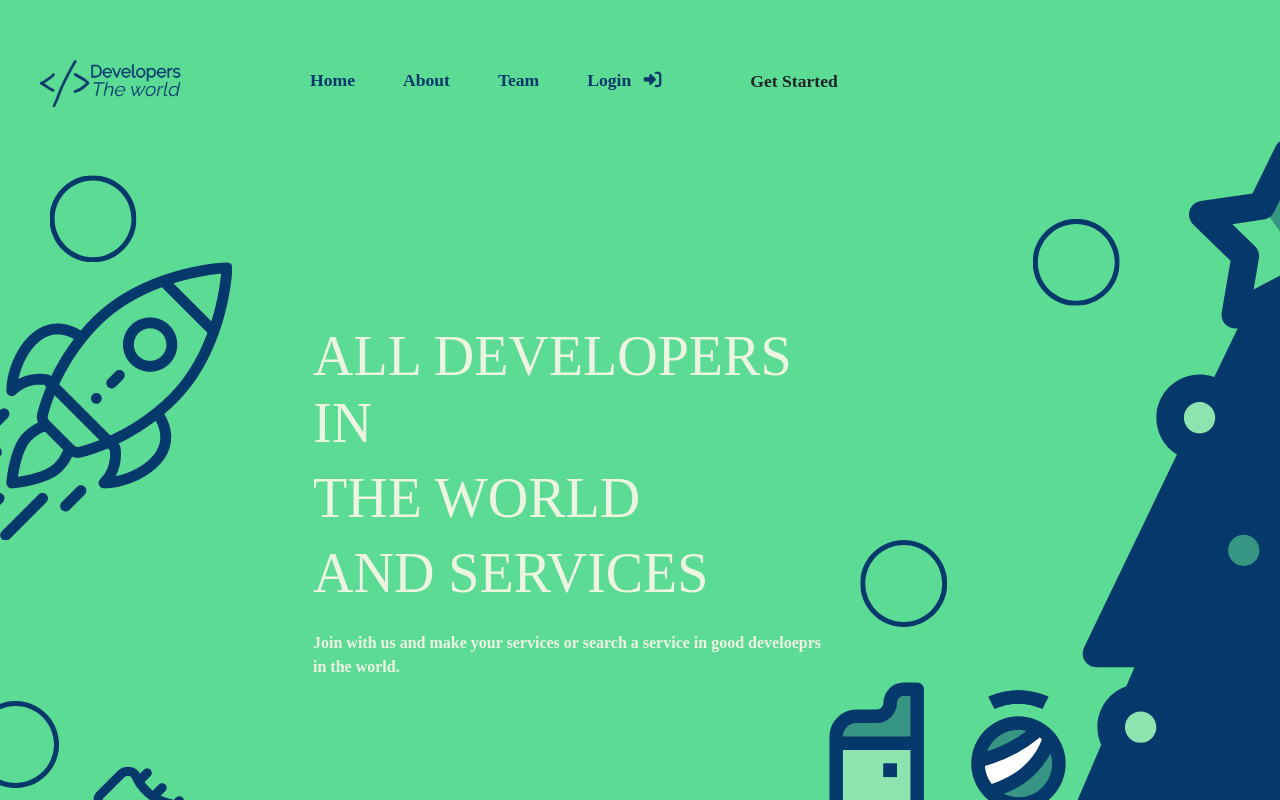
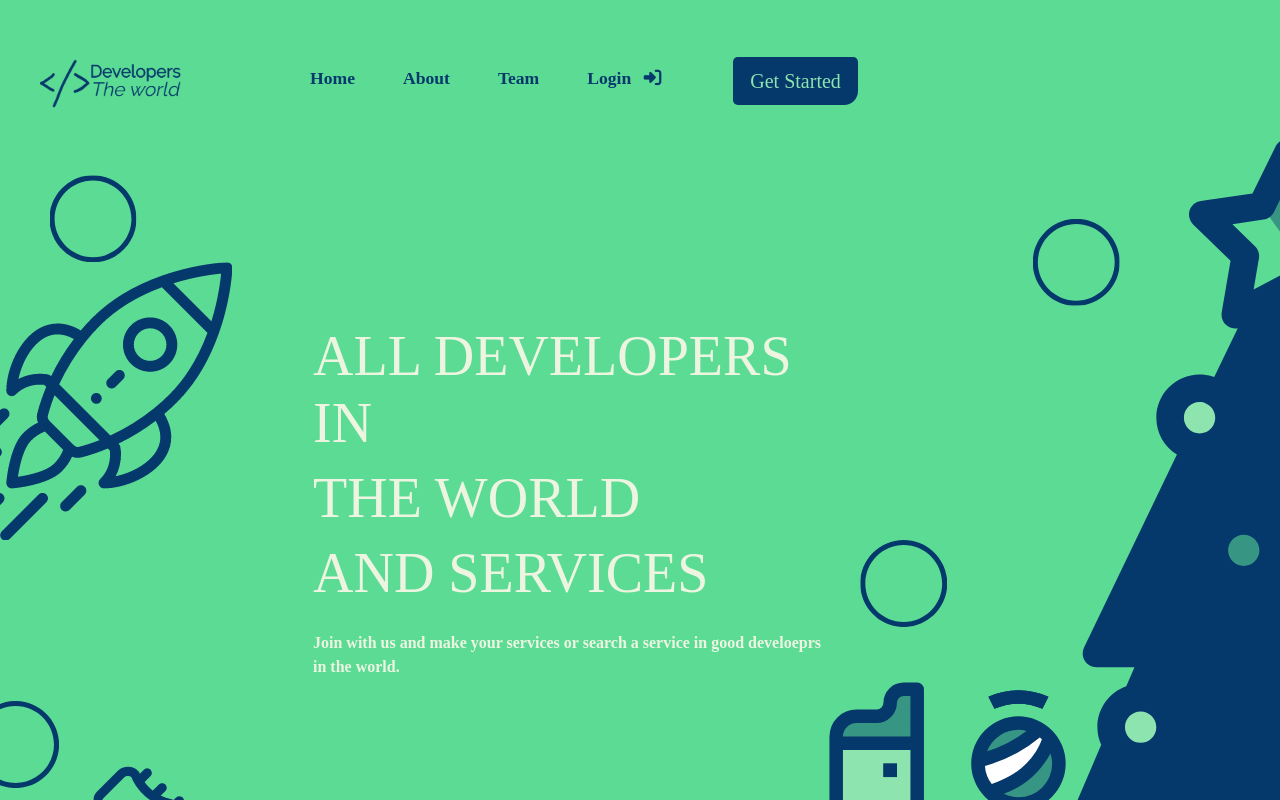
Before and after one commit to mohammed-esi/devFuture-react, a React (Create React App) app in the folder client/: page / in a window 1280 px wide. Shown: the top 800 px of the page. Built offline with nearby package versions, Linux system fonts and the light colour scheme; no server answers; the HTML template or start-up script is replaced by a standard one; a web font is replaced by a local one.

Commit message:
edit button of navbar in welcome page

```diff
--- a/client/src/components/layout/NavbarWelcome.js
+++ b/client/src/components/layout/NavbarWelcome.js
@@ -41,8 +41,8 @@ const NavbarWelcome = () => {
               Login <i className='fas fa-sign-in-alt ml-2' />
             </Link>
           </li>
-          <li className='nav-item ml-22'>
-            <Link className='nav-btn btn btn-navbar btn-lg' to='/getStarted'>
+          <li className='nav-item ml-22 nav-btn'>
+            <Link className='btn btn-navbar btn-lg' to='/getStarted'>
               Get Started
             </Link>
           </li>
```
